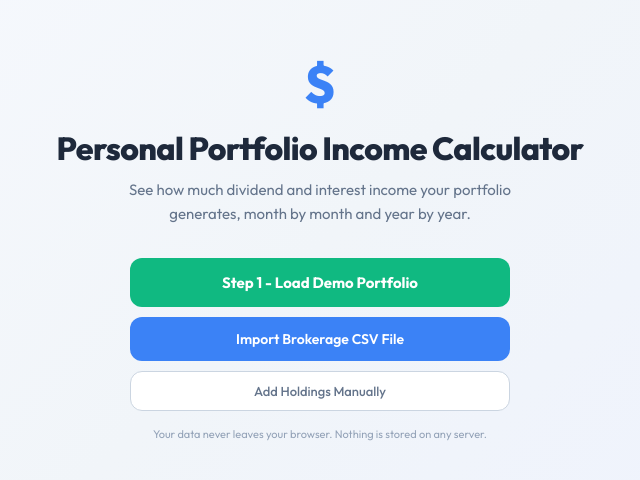
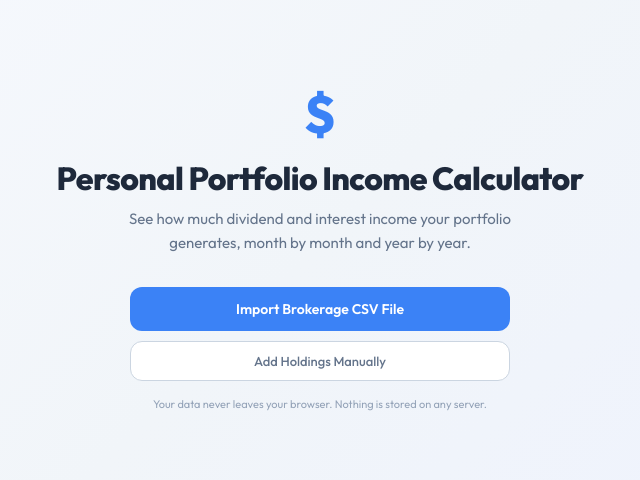
Before and after one commit to amcferran131/income-app, a React (Vite) app: page / in a window 1280 px wide. Shown: the part 154-634 px from the top of the page, without its empty margins (320-960 px from the left). Built offline with nearby package versions, Linux system fonts and the light colour scheme; a web font is replaced by a local one.

Commit message:
Remove DEMO portfolio and Load Demo button; welcome screen shows import/add only

```diff
--- a/src/App.jsx
+++ b/src/App.jsx
@@ -22,15 +22,6 @@ const FREQ = [
 
 const MN = ["Jan","Feb","Mar","Apr","May","Jun","Jul","Aug","Sep","Oct","Nov","Dec"];
 
-const DEMO = [
-  { id:1, ticker:"O",    name:"Realty Income Corp",          type:"reit",      shares:100,  divPerShare:0.269, freqId:"monthly" },
-  { id:2, ticker:"JEPI", name:"JPMorgan Equity Premium ETF", type:"bond",      shares:200,  divPerShare:0.385, freqId:"monthly" },
-  { id:3, ticker:"KO",   name:"Coca-Cola Co",                type:"stock",     shares:80,   divPerShare:0.485, freqId:"q_mar"   },
-  { id:4, ticker:"PFF",  name:"iShares Preferred Stock ETF", type:"preferred", shares:150,  divPerShare:0.129, freqId:"monthly" },
-  { id:5, ticker:"BND",  name:"Vanguard Total Bond ETF",     type:"bond",      shares:100,  divPerShare:0.188, freqId:"monthly" },
-  { id:6, ticker:"T",    name:"AT&T Inc",                    type:"stock",     shares:200,  divPerShare:0.278, freqId:"q_jan"   },
-  { id:7, ticker:"VNQ",  name:"Vanguard Real Estate ETF",    type:"reit",      shares:75,   divPerShare:0.730, freqId:"q_mar"   },
-];
 
 const fmt = (n, d=0) => n == null ? "--" :
   new Intl.NumberFormat("en-US",{style:"currency",currency:"USD",minimumFractionDigits:d,maximumFractionDigits:d}).format(n);
@@ -306,14 +297,13 @@ function PaymentSchedule({holdings}) {
   );
 }
 
-function Welcome({onDemo, onImport, onManual, fileRef}) {
+function Welcome({onImport, onManual, fileRef}) {
   return (
     <div className="welcome">
       <div className="wicon">$</div>
       <h1 className="wtitle">Personal Portfolio Income Calculator</h1>
       <p className="wsub">See how much dividend and interest income your portfolio generates, month by month and year by year.</p>
       <div className="wbtns">
-        <button className="wbtn-demo" onClick={onDemo}>Step 1 - Load Demo Portfolio</button>
         <button className="wbtn-import" onClick={()=>fileRef.current&&fileRef.current.click()}>Import Brokerage CSV File</button>
         <button className="wbtn-manual" onClick={onManual}>Add Holdings Manually</button>
       </div>
@@ -431,7 +421,7 @@ export default function App() {
     <>
       <style>{CSS}</style>
       <input ref={fileRef} type="file" accept=".csv" style={{display:"none"}} onChange={handleFile}/>
-      <Welcome onDemo={()=>setHoldings(DEMO)} onImport={handleFile} onManual={()=>setModal("add")} fileRef={fileRef}/>
+      <Welcome onImport={handleFile} onManual={()=>setModal("add")} fileRef={fileRef}/>
       {modal&&<HoldingModal holding={null} onSave={saveH} onClose={()=>setModal(null)}/>}
       {impModal&&<ImportModal rows={impModal} onConfirm={confirmImport} onClose={()=>setImpModal(null)}/>}
     </>
@@ -659,8 +649,6 @@ body{background:#f1f5f9;color:#1e293b;font-family:'Outfit',sans-serif;}
 .wstep strong{display:block;font-weight:600;margin-bottom:2px;font-size:14px;}
 .wstep span{font-size:12px;color:#64748b;}
 .wbtns{display:flex;flex-direction:column;gap:10px;width:100%;max-width:380px;}
-.wbtn-demo{background:#10b981;color:#fff;border:none;border-radius:12px;padding:15px 20px;font-family:'Outfit',sans-serif;font-weight:700;font-size:15px;cursor:pointer;transition:all .2s;}
-.wbtn-demo:hover{background:#059669;transform:translateY(-1px);box-shadow:0 6px 20px #10b98133;}
 .wbtn-import{background:#3b82f6;color:#fff;border:none;border-radius:12px;padding:13px 20px;font-family:'Outfit',sans-serif;font-weight:600;font-size:14px;cursor:pointer;transition:all .2s;}
 .wbtn-import:hover{background:#2563eb;}
 .wbtn-manual{background:#fff;color:#64748b;border:1px solid #cbd5e1;border-radius:12px;padding:11px 20px;font-family:'Outfit',sans-serif;font-weight:500;font-size:13px;cursor:pointer;transition:all .2s;}
```
